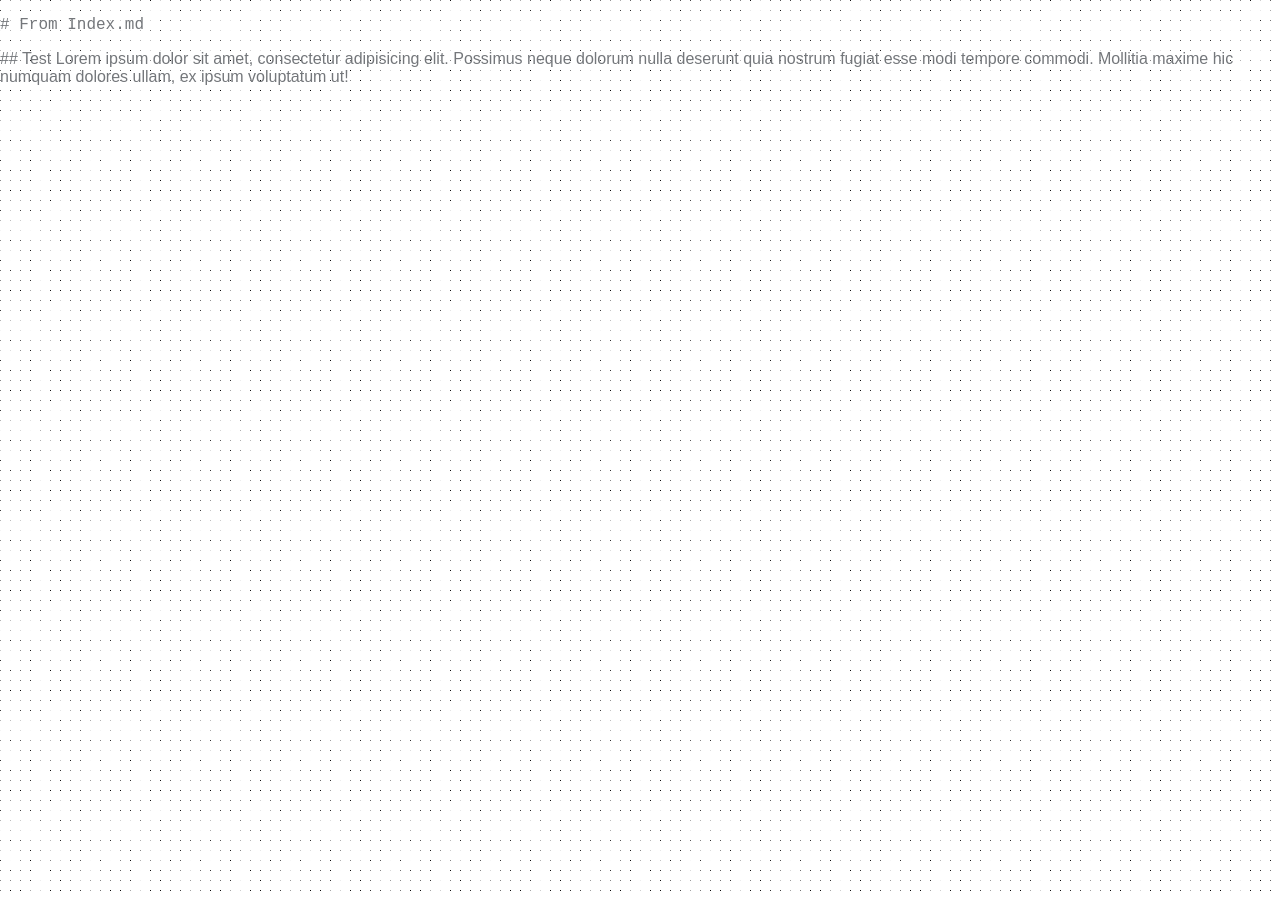
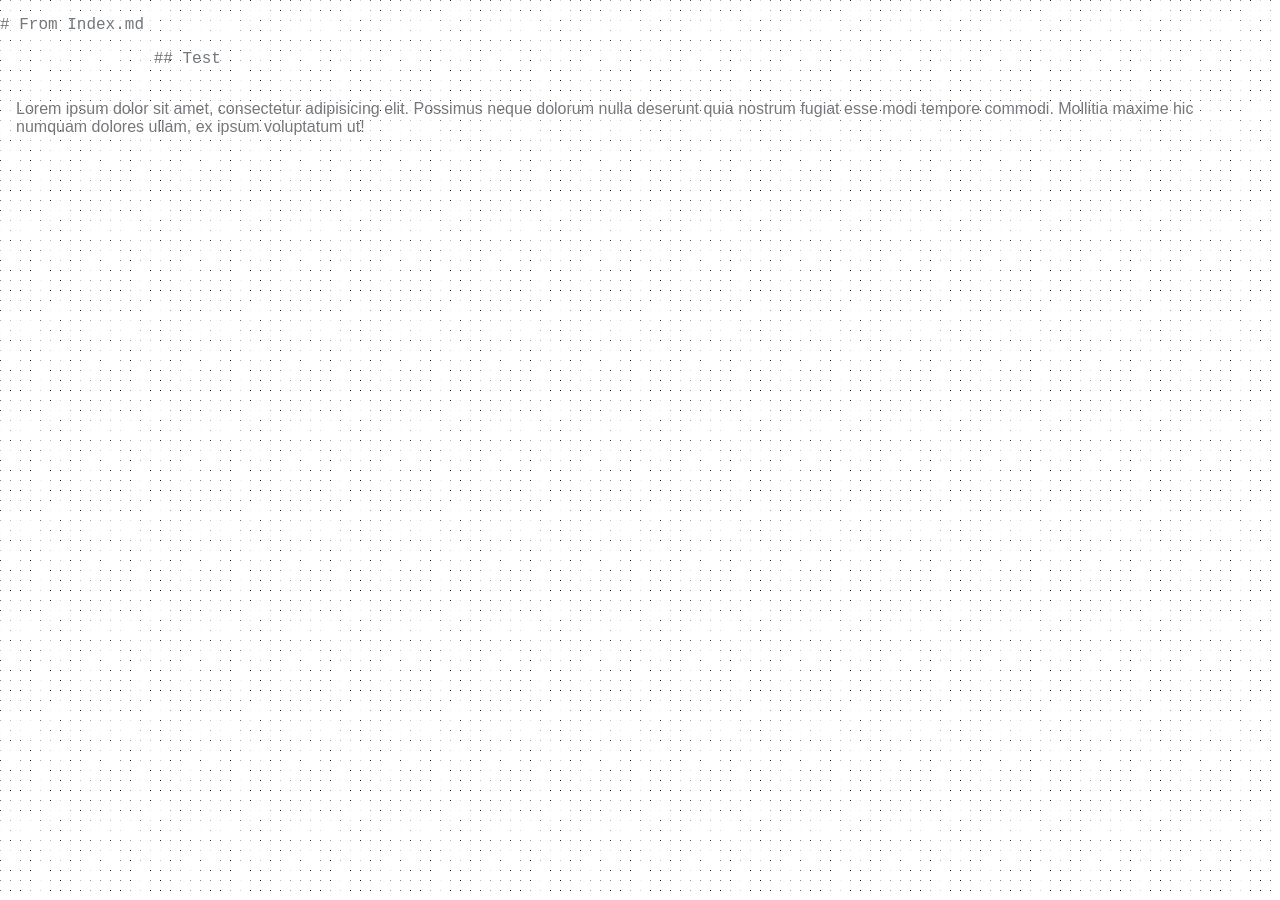
Before and after one commit to vcd/368-old-archive, a Jekyll site: the page built from index.md, in a window 1280 px wide. Built offline with Jekyll 4.4.1, drawn with Linux system fonts in a browser that asks for light colours.

Commit message:
Update default.html

```diff
--- a/_layouts/default.html
+++ b/_layouts/default.html
@@ -4,7 +4,9 @@
 
 		{{ content }}
 
-		{% include_relative tmp.md %}
+		{% capture wk1 %}
+			{% include_relative tmp.md %}{% endcapture %}
+		{{ wk1 | markdownify }}
 
 	</body>
 </html>
```
